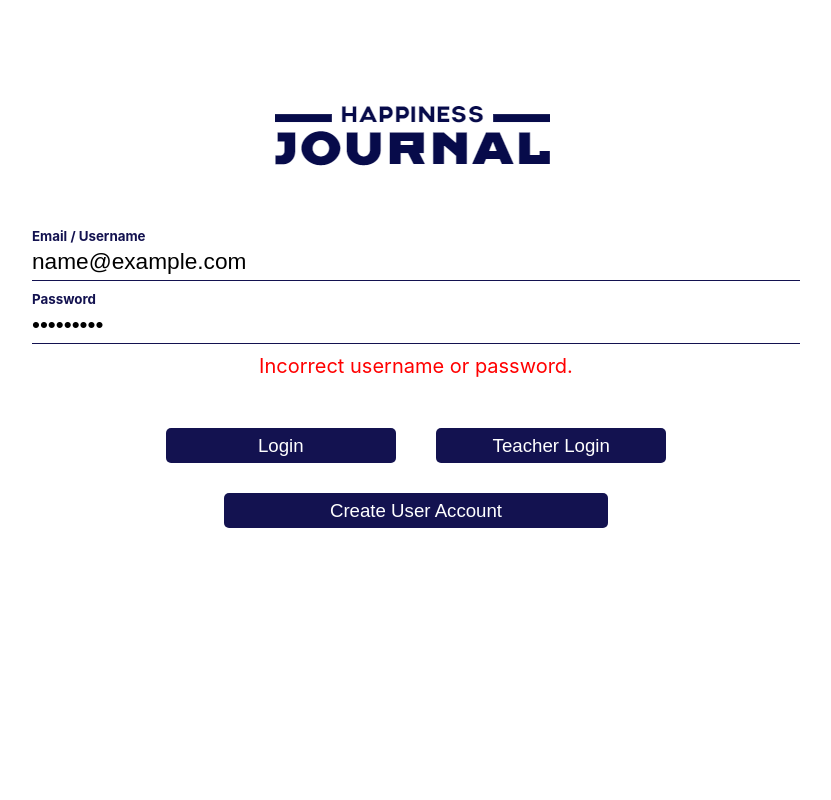
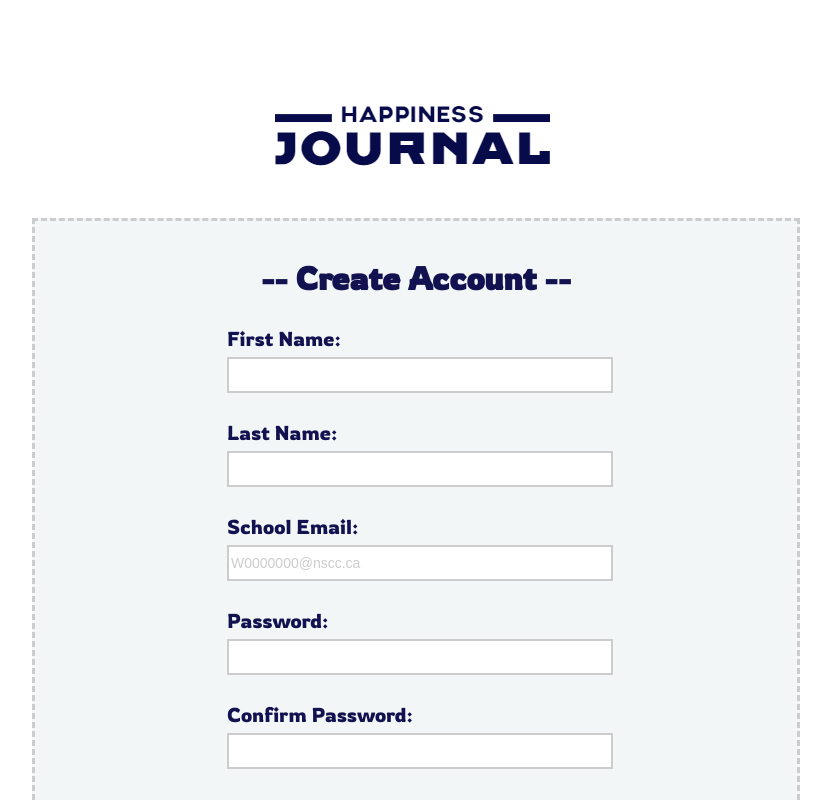
Before and after one commit to blossomwitch/happinessJournal, a React (Create React App) app in the folder client/: page / in a window 1280 px wide. Both pictures are taken after typing "name@example.com", "Sample123" into the empty fields and a click on the button "Create User Account". Shown: the top 800 px of the page, without its empty margins (224-1055 px from the left). Built offline with nearby package versions, Linux system fonts and the light colour scheme; no server answers.

Commit message:
Create Page

```diff
--- a/client/src/App.tsx
+++ b/client/src/App.tsx
@@ -4,6 +4,7 @@ import Login from "./Login/Login";
 import useToken from "./Login/useToken";
 import ReflectionForm from "./Student/ReflectionForm";
 import Overview from "./Teacher/Overview";
+import Create from "./Create/Create";
 
 function App() {
 
@@ -11,6 +12,8 @@ function App() {
 
   if (!token) {
     return <Login setToken={setToken}/>;
+  } else if (token === "create") {
+    return <Create />
   } else if (token === "teacher") {
     return <Overview />
   }
--- /dev/null
+++ b/client/src/Create/Create.scss
@@ -0,0 +1,115 @@
+// font
+@import url('https://fonts.googleapis.com/css2?family=Bebas+Neue&family=Karla&family=Rowdies&display=swap');
+
+
+.create-wrapper {
+    padding: 5% 20% 5% 20%;
+}
+
+.create-logo {
+    text-align: center;
+}
+
+.create-content {
+    border: 3px dashed #ccc;
+    padding: 2% 25% 5% 25%;
+    background-color: rgb(242, 246, 247);
+}
+
+h1 {
+    font-family: 'Rowdies', cursive;
+    text-align: center;
+    color: #131250;
+}
+
+.create-input {
+    font-family: 'Rowdies', cursive;
+    font-size:20pt;
+    padding-bottom: 20px;
+}
+
+.create-input > input {
+    background-color: white;
+    border: solid 2px #ccc;
+    font-size:12pt;
+    width:100%;
+    height: 30px;
+}
+
+.create-input > input::placeholder {
+    color: #ccc;
+}
+
+.create-title {
+    color: #131250;
+    font-size: 20px;
+}
+
+// -------------------------------------------- Validation Style
+#fname, #lname, #email, #password, #passwordCf {
+    font-size: 14px;
+}
+.success {
+    color: green;
+}
+.error {
+   color: red;
+}
+
+// -------------------------------------------- Button Style
+button,
+button::after {
+    -webkit-transition: all 0.3s;
+	-moz-transition: all 0.3s;
+    -o-transition: all 0.3s;
+	transition: all 0.3s;
+}
+
+.create-button {
+    text-align: center;
+}
+
+.btnCreateAccount {
+    background-color: #131250;
+    border:none;
+    color:white;
+    border-radius: 5px;
+    width:40%;
+    height:35px;
+    font-size: 14pt;
+    margin-top:50px;
+    margin-right: 20px;
+    cursor: pointer;
+}
+
+.btnCreateAccount:hover {
+    background-color: transparent;
+    color: #131250;
+    border: 3px solid #131250;
+}
+
+.btnCreateAccount:disabled {
+    background-color: #ccc;
+    border:none;
+    color:rgb(255, 255, 255);
+    border-radius: 5px;
+}
+
+.btnBack {
+    background-color: #131250;
+    border:none;
+    color:white;
+    border-radius: 5px;
+    width:20%;
+    height:35px;
+    font-size: 14pt;
+    margin-top:50px;
+    margin-right: 20px;
+    cursor: pointer;
+}
+
+.btnBack:hover {
+    background-color: transparent;
+    color: #131250;
+    border: 3px solid #131250;
+}
--- /dev/null
+++ b/client/src/Create/Create.tsx
@@ -0,0 +1,178 @@
+import { useState, useCallback } from "react";
+import "./Create.scss";
+import img from './logo.png';
+
+const Create = () => {
+
+    // ---------------------------------------------------------------------------------- Input Checking
+    // First name, Last name, Email, Password, Password Check
+    const [fName, setfName] = useState<string>('')
+    const [lName, setlName] = useState<string>('')
+    const [email, setEmail] = useState<string>('')
+    const [password, setPassword] = useState<string>('')
+    const [passwordConfirm, setPasswordConfirm] = useState<string>('')
+
+    // Error Message Status Save
+    const [fnameMessage, setfNameMessage] = useState<string>('')
+    const [lnameMessage, setlNameMessage] = useState<string>('')
+    const [emailMessage, setEmailMessage] = useState<string>('')
+    const [passwordMessage, setPasswordMessage] = useState<string>('')
+    const [passwordConfirmMessage, setPasswordConfirmMessage] = useState<string>('')
+
+    // Check validiation
+    const [isfName, setIsfName] = useState<boolean>(false)
+    const [islName, setIslName] = useState<boolean>(false)
+    const [isEmail, setIsEmail] = useState<boolean>(false)
+    const [isPassword, setIsPassword] = useState<boolean>(false)
+    const [isPasswordConfirm, setIsPasswordConfirm] = useState<boolean>(false)
+    // const router = useRouter()
+
+    // First Name
+    const onChangefName = useCallback((e: React.ChangeEvent<HTMLInputElement>) => {
+        setfName(e.target.value)
+        if (e.target.value.length < 1) {
+        setfNameMessage('Please Enter your first name')
+        setIsfName(false)
+        } else {
+        setfNameMessage('Good :D')
+        setIsfName(true)
+        }
+    }, [])
+
+    // Last Name
+    const onChangelName = useCallback((e: React.ChangeEvent<HTMLInputElement>) => {
+        setlName(e.target.value)
+        if (e.target.value.length < 1 ) {
+        setlNameMessage('Please Enter your last name')
+        setIslName(false)
+        } else {
+        setlNameMessage('Good :D')
+        setIslName(true)
+        }
+    }, [])
+
+    // Email
+    const onChangeEmail = useCallback((e: React.ChangeEvent<HTMLInputElement>) => {
+        // need to fix!!!!!!
+        // need to make nscc email Regex
+        const emailRegex =
+        /([\w-.]+)@((\[[0-9]{1,3}\.[0-9]{1,3}\.[0-9]{1,3}\.)|(([\w-]+\.)+))([a-zA-Z]{2,4}|[0-9]{1,3})(\]?)$/
+        const emailCurrent = e.target.value
+        setEmail(emailCurrent)
+
+        if (!emailRegex.test(emailCurrent)) {
+        setEmailMessage('The format of the email is wrong')
+        setIsEmail(false)
+        } else {
+        setEmailMessage('Good :D')
+        setIsEmail(true)
+        }
+    }, [])
+
+    // Password
+    const onChangePassword = useCallback((e: React.ChangeEvent<HTMLInputElement>) => {
+        // need to fix!!!!!!!!
+        const passwordRegex = /^(?=.*[a-zA-Z])(?=.*[!@#$%^*+=-])(?=.*[0-9]).{8,25}$/
+        const passwordCurrent = e.target.value
+        setPassword(passwordCurrent)
+
+        if (!passwordRegex.test(passwordCurrent)) {
+        setPasswordMessage('Use at least 8 characters including a number, a special character, and a lowercase letter.')
+        setIsPassword(false)
+        } else {
+        setPasswordMessage('Good :D')
+        setIsPassword(true)
+        }
+    }, [])
+
+    // Password Confirm
+    const onChangePasswordConfirm = useCallback(
+        (e: React.ChangeEvent<HTMLInputElement>) => {
+        const passwordConfirmCurrent = e.target.value
+        setPasswordConfirm(passwordConfirmCurrent)
+
+        if (password === passwordConfirmCurrent) {
+            setPasswordConfirmMessage('Good :D')
+            setIsPasswordConfirm(true)
+        } else {
+            setPasswordConfirmMessage('Those passwords didn’t match. Try again.')
+            setIsPasswordConfirm(false)
+        }
+        },
+        [password]
+    )
+
+    return(
+        <div className="create-wrapper">
+            <div className="create-logo">
+                <img src={img} />
+            </div>
+            <form>
+                <div className="create-content">
+                    <h1>-- Create Account --</h1>
+                    <div className="create-input">
+                        <span className="create-title">First Name: </span>
+                        <input
+                        id="firstName"
+                        type="text"
+                        onChange={onChangefName}
+                        />
+                        {fName.length > 0 && <span id="fname" className={`message ${isfName ? 'success' : 'error'}`}>{fnameMessage}</span>}
+                    </div>
+                    <div className="create-input">
+                        <span className="create-title">Last Name: </span>
+                        <input
+                        id="lastName"
+                        type="text"
+                        onChange={onChangelName}
+                        />
+                        {lName.length > 0 && <span id="lname" className={`message ${islName ? 'success' : 'error'}`}>{lnameMessage}</span>}
+                    </div>
+                    <div className="create-input">
+                        <span className="create-title">School Email: </span>
+                        <input
+                        id="email"
+                        placeholder="W0000000@nscc.ca"
+                        type="text"
+                        onChange={onChangeEmail}
+                        />
+                        {email.length > 0 && <span id="email" className={`message ${isEmail ? 'success' : 'error'}`}>{emailMessage}</span>}
+                    </div>
+                    <div className="create-input">
+                        <span className="create-title">Password: </span>
+                        <input
+                        id="password"
+                        type="password"
+                        onChange={onChangePassword}
+                        />
+                        {password.length > 0 && (
+                            <span id="password" className={`message ${isPassword ? 'success' : 'error'}`}>{passwordMessage}</span>
+                        )}
+                    </div>
+                    <div className="create-input">
+                        <span className="create-title">Confirm Password: </span>
+                        <input
+                        id="confirm"
+                        type="password"
+                        onChange={onChangePasswordConfirm}
+                        />
+                        {passwordConfirm.length > 0 && (
+                            <span id="passwordCf" className={`message ${isPasswordConfirm ? 'success' : 'error'}`}>{passwordConfirmMessage}</span>
+                        )}
+                    </div>
+                    <div className="create-button">
+                        <button
+                        className="btnCreateAccount"
+                        type="submit"
+                        disabled={!(isfName && islName && isEmail && isPassword && isPasswordConfirm)}
+                        >   Create Account
+                        </button>
+                        <button className="btnBack" type="submit">Back</button>
+                    </div>
+                </div>
+            </form>
+        </div>
+    );
+}
+
+export default Create;
--- a/client/src/Login/Login.scss
+++ b/client/src/Login/Login.scss
@@ -1,3 +1,6 @@
+// font
+@import url('https://fonts.googleapis.com/css2?family=Bebas+Neue&family=Karla&family=Rowdies&display=swap');
+
 .login-wrapper {
     text-align: center;
     padding: 5% 20% 5% 20%;
@@ -8,6 +11,7 @@
 }
 
 .login-input{
+    font-family: 'Rowdies', cursive;
     position:relative;
     margin:10px 0;
 }
@@ -33,7 +37,6 @@ input:placeholder-shown + label{
 
 input:focus + label, label{
     color:#131250;
-    font-weight: bold;
     font-size:10pt;
     pointer-events: none;
     position: absolute;
@@ -63,6 +66,7 @@ button::after {
 	-moz-transition: all 0.3s;
     -o-transition: all 0.3s;
 	transition: all 0.3s;
+    font-family: 'Rowdies', cursive;
 }
 
 .btnLogin {
--- a/client/src/Login/Login.tsx
+++ b/client/src/Login/Login.tsx
@@ -1,8 +1,7 @@
 import { useState } from "react";
+// import { Link } from "react-router-dom";
 import "./Login.scss";
-// import img from './logo.png';
 import img from './logo.png';
-// import img from './logo3.png';
 import { ComponentProps, Token } from "../Tools/data.model";
 import { sendJSONData, getJSONData } from "../Tools/Toolkit";
 // import { ComponentProps } from "../Tools/data.model";
@@ -27,6 +26,7 @@ const Login = ({setToken}:ComponentProps) => {
     sendJSONData(SEND_SCRIPT, sendString, onSuccess, onError, "POST");
   };
 
+
   const onSuccess = (e: any): void => {
     setErrorMsg(undefined);
     if (email === "admin") {
@@ -43,6 +43,14 @@ const Login = ({setToken}:ComponentProps) => {
 
   const onResponse = (result:Token):void => {
     setToken(result)
+  }
+
+  // set the token to view the create account page
+  const create = (e:any):void => {
+    const create:Token = {
+      token: "create"
+    };
+    setToken(create);
   }
 
   return (
@@ -76,9 +84,9 @@ const Login = ({setToken}:ComponentProps) => {
           <div>
             <button className="btnLogin" type="submit">Login</button>
             <button className="btnLogin-teacher" type="submit">Teacher Login</button>
-            <button className="btnCreate" type="submit">Create User Account</button>
           </div>
         </form>
+        <button className="btnCreate" onClick={create}>Create User Account</button>
         <div
           style={{
             display: (errorMsg === undefined ? true : false) ? "none" : "block",
```
Also changed, not shown: client/src/Create/logo.png (added).
